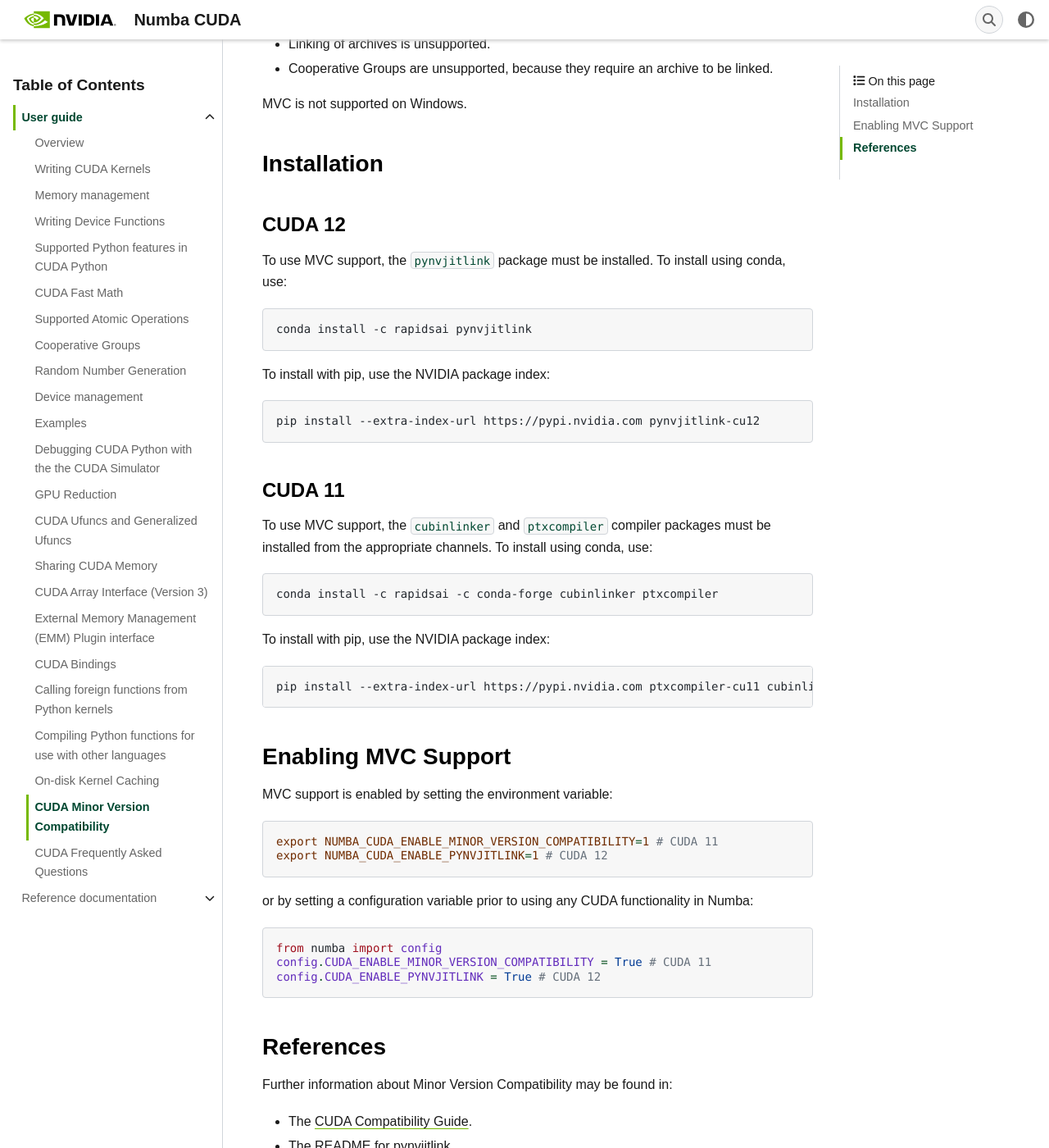
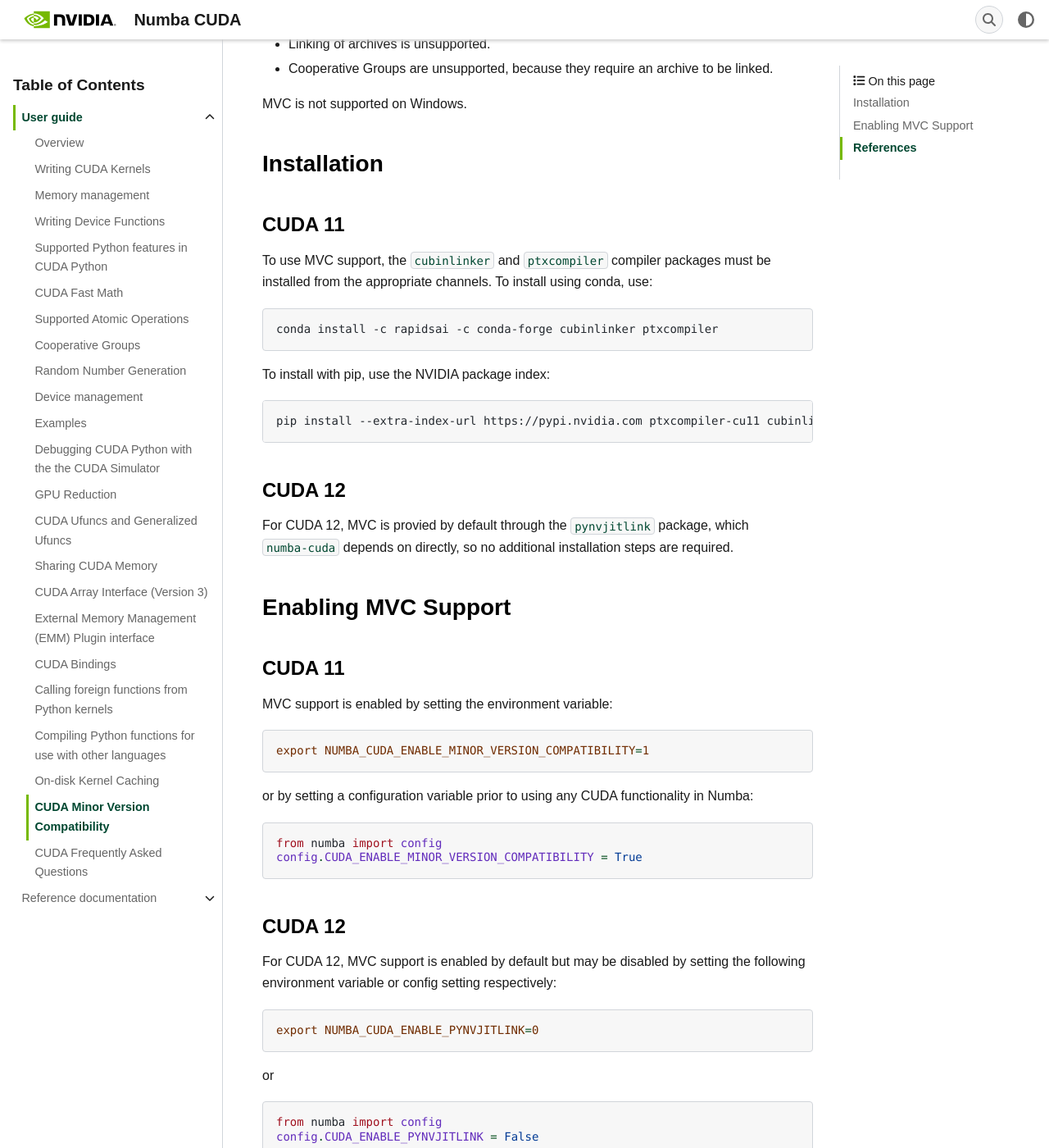
Before and after one commit to NVIDIA/numba-cuda, a Sphinx documentation site: the page built from docs/source/user/minor_version_compatibility.rst, in a window 1280 px wide and 1400 px high, scrolled down 377 px. Shown: the whole window at 82% size. Built offline with Sphinx 7.4.7, drawn with Linux system fonts in a browser that asks for light colours; some web fonts are replaced.

Commit message:
Always enable pynvjitlink if available (#263)
* Always enable pynvjitlink if available

* Modify test for new default value.

* docs

* update logic

* Revert "update logic"

This reverts commit 4bb3607c783409c95cb3d0008aa20fd190c475d2.

* logic v2

---------

Co-authored-by: brandon-b-miller <brmiller@nvidia.com>

```diff
--- a/docs/source/user/minor_version_compatibility.rst
+++ b/docs/source/user/minor_version_compatibility.rst
@@ -26,22 +26,6 @@
 Installation
 ------------
 
-CUDA 12
-~~~~~~~
-
-To use MVC support, the ``pynvjitlink`` package must be installed. To install
-using conda, use:
-
-.. code:: bash
-
-   conda install -c rapidsai pynvjitlink
-
-To install with pip, use the NVIDIA package index:
-
-.. code:: bash
-
-   pip install --extra-index-url https://pypi.nvidia.com pynvjitlink-cu12
-
 CUDA 11
 ~~~~~~~
 
@@ -58,16 +42,24 @@
 
    pip install --extra-index-url https://pypi.nvidia.com ptxcompiler-cu11 cubinlinker-cu11
 
+CUDA 12
+~~~~~~~
+
+For CUDA 12, MVC is provied by default through the ``pynvjitlink``  package,
+which ``numba-cuda`` depends on directly, so no additional installation
+steps are required.
+
 Enabling MVC Support
 --------------------
+
+CUDA 11
+~~~~~~~
 
 MVC support is enabled by setting the environment variable:
 
 .. code:: bash
 
-   export NUMBA_CUDA_ENABLE_MINOR_VERSION_COMPATIBILITY=1 # CUDA 11
-   export NUMBA_CUDA_ENABLE_PYNVJITLINK=1 # CUDA 12
-
+   export NUMBA_CUDA_ENABLE_MINOR_VERSION_COMPATIBILITY=1
 
 or by setting a configuration variable prior to using any CUDA functionality in
 Numba:
@@ -75,8 +67,25 @@
 .. code:: python
 
    from numba import config
-   config.CUDA_ENABLE_MINOR_VERSION_COMPATIBILITY = True # CUDA 11
-   config.CUDA_ENABLE_PYNVJITLINK = True # CUDA 12
+   config.CUDA_ENABLE_MINOR_VERSION_COMPATIBILITY = True
+
+
+CUDA 12
+~~~~~~~
+
+For CUDA 12, MVC support is enabled by default but may be disabled by setting the
+following environment variable or config setting respectively:
+
+.. code:: bash
+
+   export NUMBA_CUDA_ENABLE_PYNVJITLINK=0
+
+or
+
+.. code:: python
+
+   from numba import config
+   config.CUDA_ENABLE_PYNVJITLINK = False
 
 
 References
```
Also changed, not shown: 2 other files.
